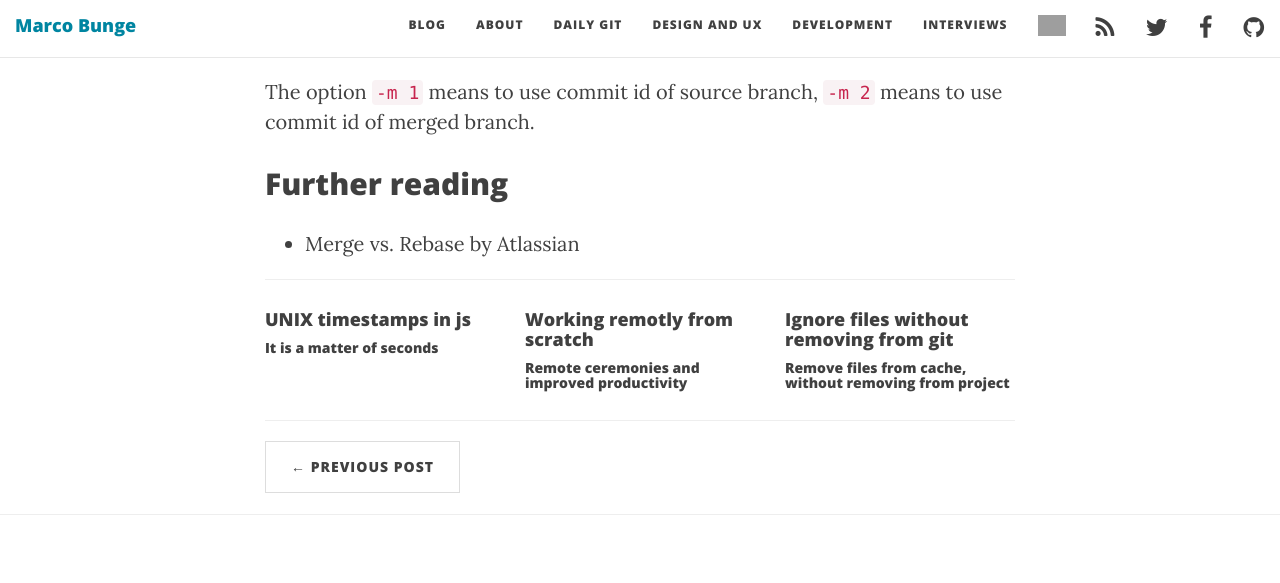
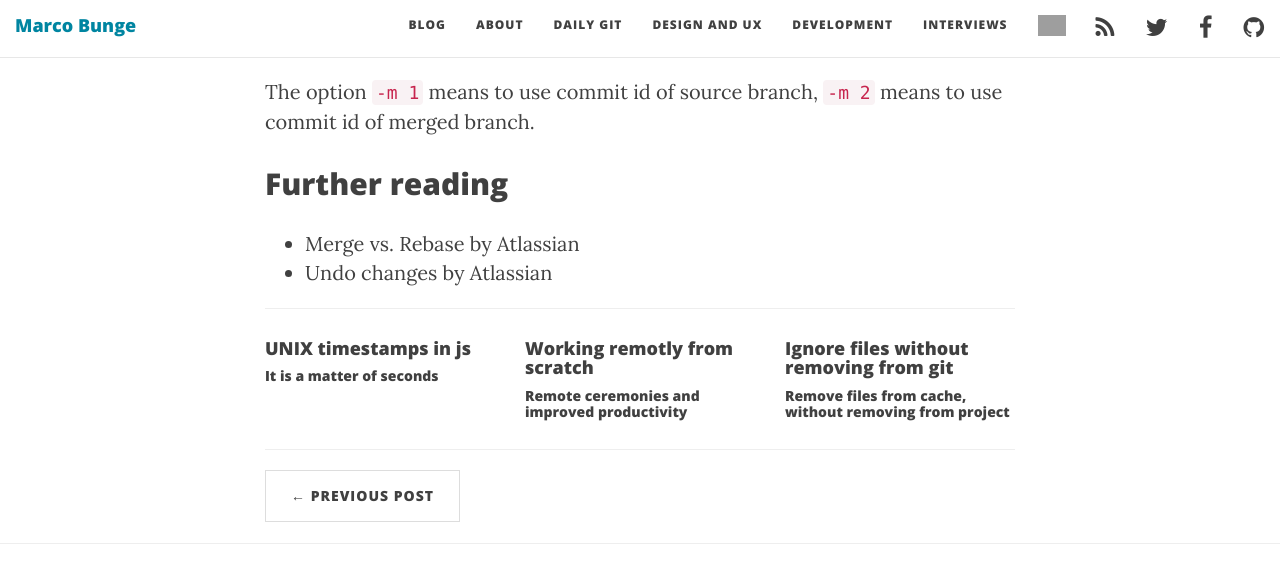
Before and after one commit to mbunge/mbunge.github.io, a Jekyll site: the page built from _posts/2017-04-18-undo-merges.markdown, in a window 1280 px wide and 900 px high, scrolled down 2901 px, cut to the strip 0-603 px from the top of the window. Shown: the top 583 px of the strip. Built offline with Jekyll 4.4.1, drawn with Linux system fonts in a browser that asks for light colours; nearby versions of some CDN libraries; comment, search, counter and statistics services are not loaded; grey boxes are pictures that could not be loaded.

Commit message:
Update 2017-04-18-undo-merges.markdown

```diff
--- a/_posts/2017-04-18-undo-merges.markdown
+++ b/_posts/2017-04-18-undo-merges.markdown
@@ -118,3 +118,4 @@ The option `-m 1` means to use commit id of source branch, `-m 2` means to use c
 <span name="links"></span>
 
 - <a href="https://www.atlassian.com/git/tutorials/merging-vs-rebasing" target="_blank">Merge vs. Rebase by Atlassian</a>
+- <a href="https://www.atlassian.com/git/tutorials/undoing-changes" target="_blank">Undo changes by Atlassian</a>
```
